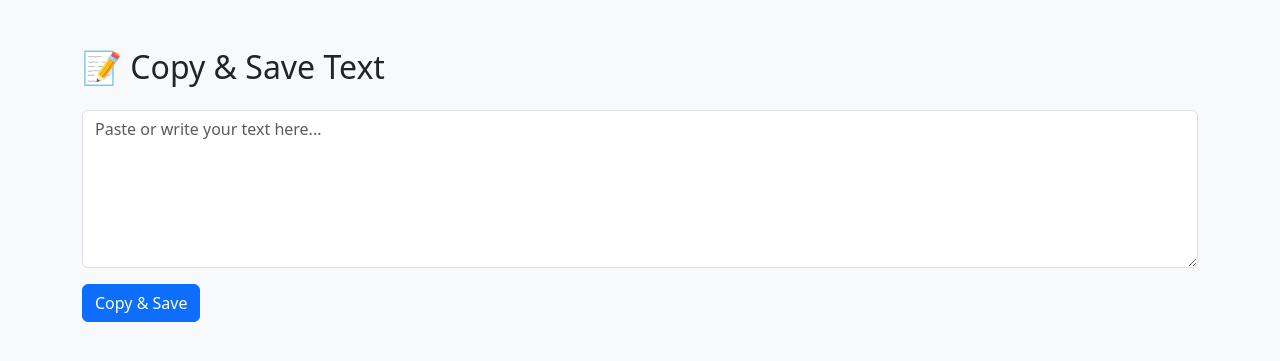
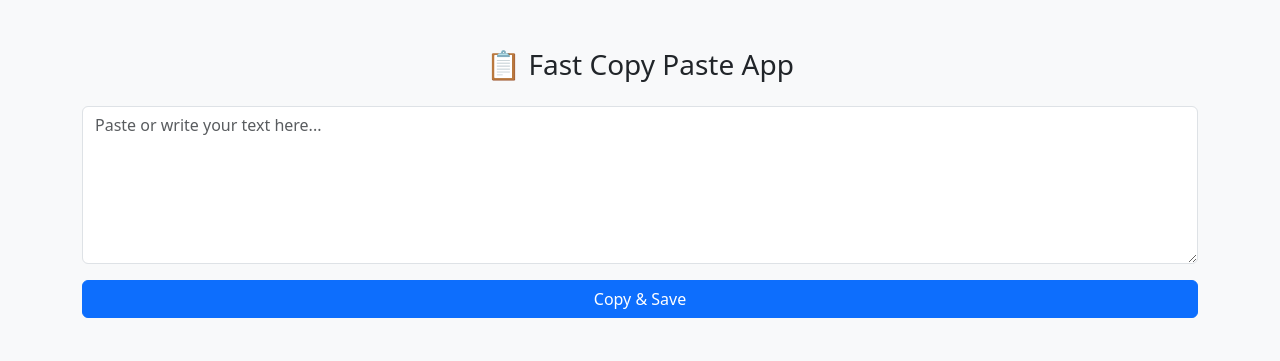
Before and after one commit to rnccsstudent/copy-paste-app, a Flask app: template templates/index.html in a window 1280 px wide. Shown: the top 361 px of the page. Run offline with Flask 3, Linux system fonts and the light colour scheme; the template is opened without the code that fills it, so the values that code supplies are empty.

Commit message:
Update index.html

```diff
--- a/templates/index.html
+++ b/templates/index.html
@@ -1,21 +1,47 @@
 <!DOCTYPE html>
-<html>
+<html lang="en">
 <head>
-    <title>Fast Copy Paste App</title>
-    <link href="https://cdn.jsdelivr.net/npm/bootstrap@5.3.0/dist/css/bootstrap.min.css" rel="stylesheet">
+  <meta charset="UTF-8" />
+  <meta name="viewport" content="width=device-width, initial-scale=1.0"/>
+  <title>Copy Paste App</title>
+  <link href="https://cdn.jsdelivr.net/npm/bootstrap@5.3.0/dist/css/bootstrap.min.css" rel="stylesheet">
 </head>
 <body class="bg-light">
-    <div class="container py-5">
-        <h2 class="mb-4">📝 Copy & Save Text</h2>
-        <form method="POST">
-            <div class="mb-3">
-                <textarea name="text" class="form-control" rows="6" placeholder="Paste or write your text here..." required></textarea>
-            </div>
-            <button type="submit" class="btn btn-primary">Copy & Save</button>
-        </form>
-        {% if message %}
-        <div class="alert alert-info mt-3">{{ message }}</div>
-        {% endif %}
-    </div>
+  <div class="container py-5">
+    <h3 class="mb-4 text-center">📋 Fast Copy Paste App</h3>
+    <textarea id="textInput" class="form-control mb-3" rows="6" placeholder="Paste or write your text here..."></textarea>
+    <button onclick="copyAndSend()" class="btn btn-primary w-100">Copy & Save</button>
+    <p class="mt-3" id="statusMsg" class="text-success"></p>
+  </div>
+
+  <script>
+    async function copyAndSend() {
+      const text = document.getElementById("textInput").value.trim();
+      const statusMsg = document.getElementById("statusMsg");
+
+      if (!text) {
+        statusMsg.innerText = "Text cannot be empty.";
+        return;
+      }
+
+      try {
+        await navigator.clipboard.writeText(text);
+
+        const response = await fetch("https://YOUR_PYTHONANYWHERE_USERNAME.pythonanywhere.com/save", {
+          method: "POST",
+          headers: {
+            "Content-Type": "application/json"
+          },
+          body: JSON.stringify({ text })
+        });
+
+        const result = await response.json();
+        statusMsg.innerText = result.message;
+        document.getElementById("textInput").value = "";
+      } catch (err) {
+        statusMsg.innerText = "Failed to copy or save!";
+      }
+    }
+  </script>
 </body>
 </html>
```
